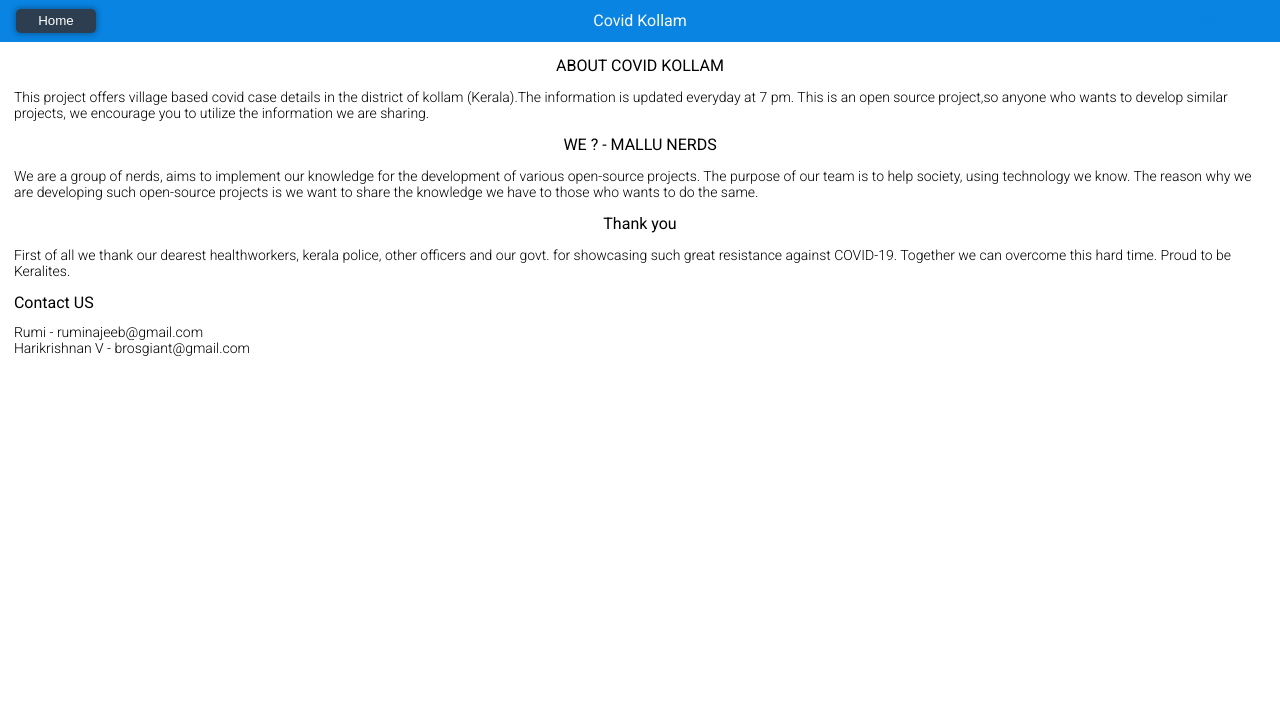
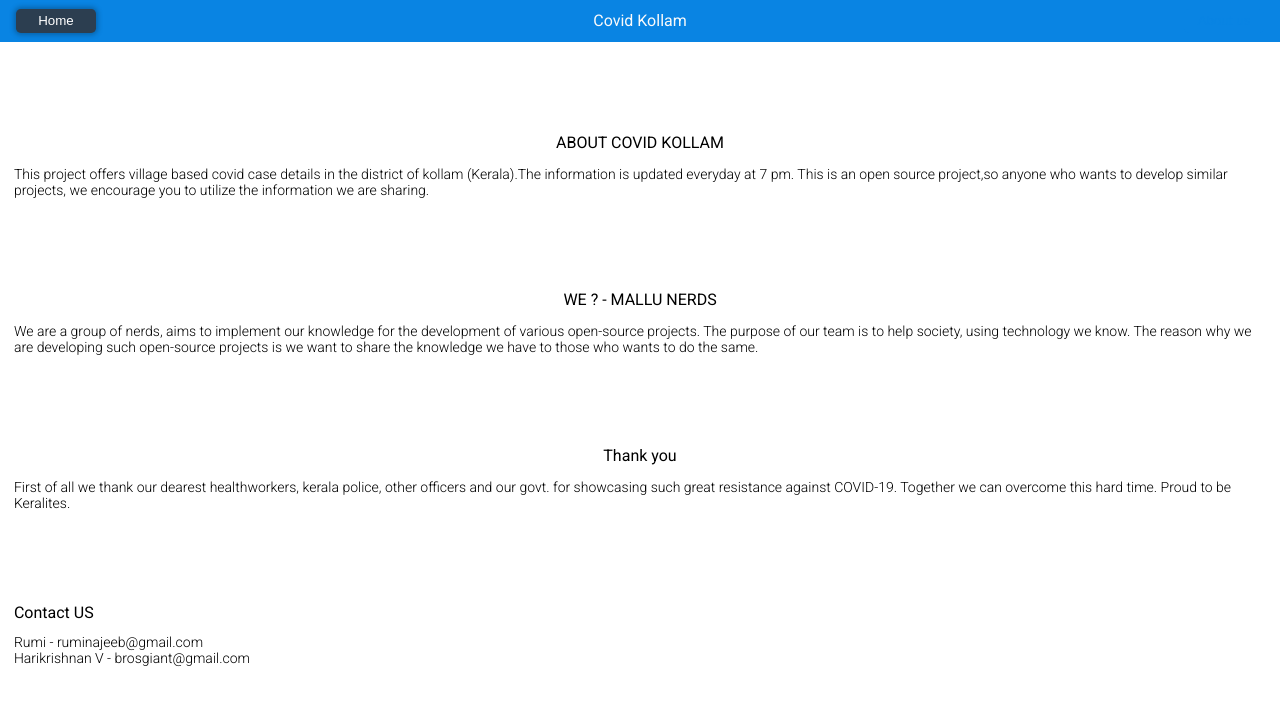
Before and after one commit to hkvongit/covid-kollam, a React (Create React App) app: page /about in a window 1280 px wide. Shown: the top 704 px of the page. Built offline with nearby package versions, Linux system fonts and the light colour scheme.

Commit message:
justify content in dashboard and about-content

```diff
--- a/src/components/pages/About/about.scss
+++ b/src/components/pages/About/about.scss
@@ -1,5 +1,10 @@
 .about-us-container{
     margin:0.87rem;
+    display:flex;
+    flex-direction: column;
+    min-height: calc(100vh - 7rem);
+    justify-content: space-evenly;
+    align-items: stretch;
 }
 .contact-title{
     margin-bottom: 0.75rem;
--- a/src/components/pages/Dashboard/dashboard.scss
+++ b/src/components/pages/Dashboard/dashboard.scss
@@ -4,11 +4,11 @@
     .app-content {
         margin: 0.8rem;
         margin-top:0rem;
-        min-height: calc(100vh - 2.6rem);
+        min-height: calc(100vh - 7rem);
         height: 100%;
         display: flex;
         flex-direction: column;
-        justify-content: space-between;
+        justify-content: space-evenly;
         align-items: stretch;
         box-sizing: border-box;
         // overflow-y: auto;
```
